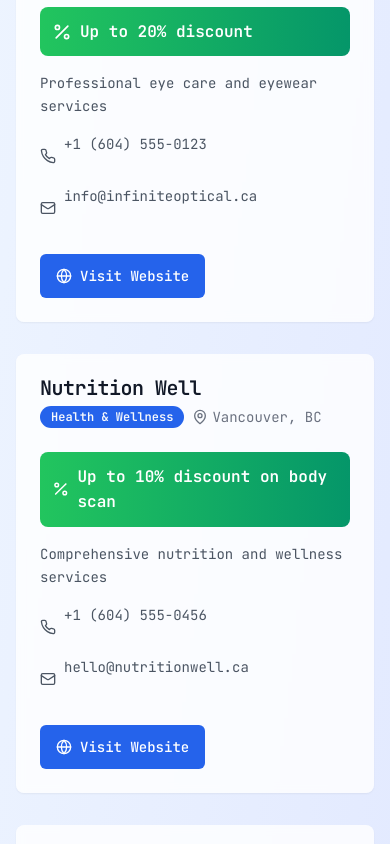
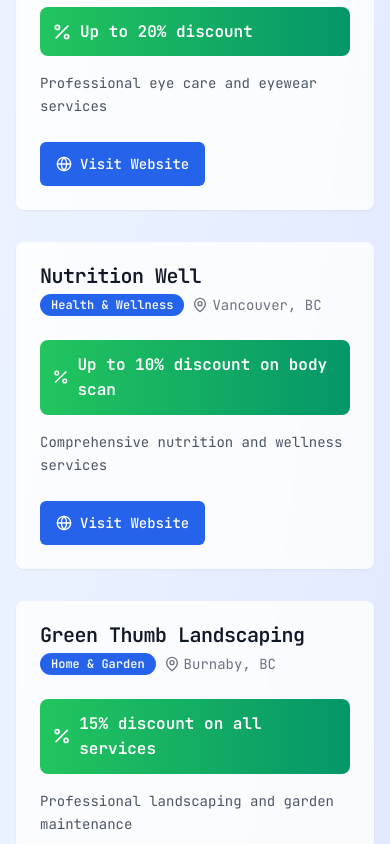
Before and after one commit to fixwellinc/household-services-platform, a Next.js app in the folder apps/frontend/: page /members-discount in a window 390 px wide. Shown: the part 1280-2124 px from the top of the page. Built offline with nearby package versions, Linux system fonts and the light colour scheme; no server answers.

Commit message:
Remove phone numbers and email addresses from business discount cards

```diff
--- a/apps/frontend/app/members-discount/page.tsx
+++ b/apps/frontend/app/members-discount/page.tsx
@@ -18,9 +18,7 @@ import {
   CheckCircle,
   Percent,
   MapPin,
-  Globe,
-  Phone,
-  Mail
+  Globe
 } from 'lucide-react';
 import Link from 'next/link';
 import Image from 'next/image';
@@ -33,8 +31,6 @@ interface Business {
   description: string;
   category: string;
   location?: string;
-  phone?: string;
-  email?: string;
   image?: string;
 }
 
@@ -47,8 +43,6 @@ const BUSINESSES: Business[] = [
     description: 'Professional eye care and eyewear services',
     category: 'Healthcare',
     location: 'Vancouver, BC',
-    phone: '+1 (604) 555-0123',
-    email: 'info@infiniteoptical.ca',
     image: '/api/placeholder/300/200'
   },
   {
@@ -59,8 +53,6 @@ const BUSINESSES: Business[] = [
     description: 'Comprehensive nutrition and wellness services',
     category: 'Health & Wellness',
     location: 'Vancouver, BC',
-    phone: '+1 (604) 555-0456',
-    email: 'hello@nutritionwell.ca',
     image: '/api/placeholder/300/200'
   },
   {
@@ -71,8 +63,6 @@ const BUSINESSES: Business[] = [
     description: 'Professional landscaping and garden maintenance',
     category: 'Home & Garden',
     location: 'Burnaby, BC',
-    phone: '+1 (604) 555-0789',
-    email: 'contact@greenthumblandscaping.ca',
     image: '/api/placeholder/300/200'
   },
   {
@@ -83,8 +73,6 @@ const BUSINESSES: Business[] = [
     description: 'Computer and mobile device repair services',
     category: 'Technology',
     location: 'Richmond, BC',
-    phone: '+1 (604) 555-0321',
-    email: 'support@techfixpro.ca',
     image: '/api/placeholder/300/200'
   },
   {
@@ -95,8 +83,6 @@ const BUSINESSES: Business[] = [
     description: 'Professional residential and commercial cleaning',
     category: 'Home Services',
     location: 'Surrey, BC',
-    phone: '+1 (604) 555-0654',
-    email: 'info@freshstartcleaning.ca',
     image: '/api/placeholder/300/200'
   },
   {
@@ -107,8 +93,6 @@ const BUSINESSES: Business[] = [
     description: 'Modern fitness facility with personal training',
     category: 'Fitness',
     location: 'Coquitlam, BC',
-    phone: '+1 (604) 555-0987',
-    email: 'membership@fitlifegym.ca',
     image: '/api/placeholder/300/200'
   }
 ];
@@ -266,25 +250,7 @@ export default function MembersDiscountPage() {
                   {business.description}
                 </p>
 
-                {/* Contact Info */}
-                <div className="space-y-2 text-sm">
-                  {business.phone && (
-                    <div className="flex items-center text-gray-600">
-                      <Phone className="h-4 w-4 mr-2" />
-                      <a href={`tel:${business.phone}`} className="hover:text-blue-600">
-                        {business.phone}
-                      </a>
-                    </div>
-                  )}
-                  {business.email && (
-                    <div className="flex items-center text-gray-600">
-                      <Mail className="h-4 w-4 mr-2" />
-                      <a href={`mailto:${business.email}`} className="hover:text-blue-600">
-                        {business.email}
-                      </a>
-                    </div>
-                  )}
-                </div>
+
 
                 {/* Action Buttons */}
                 <div className="flex gap-2 pt-2">
```
